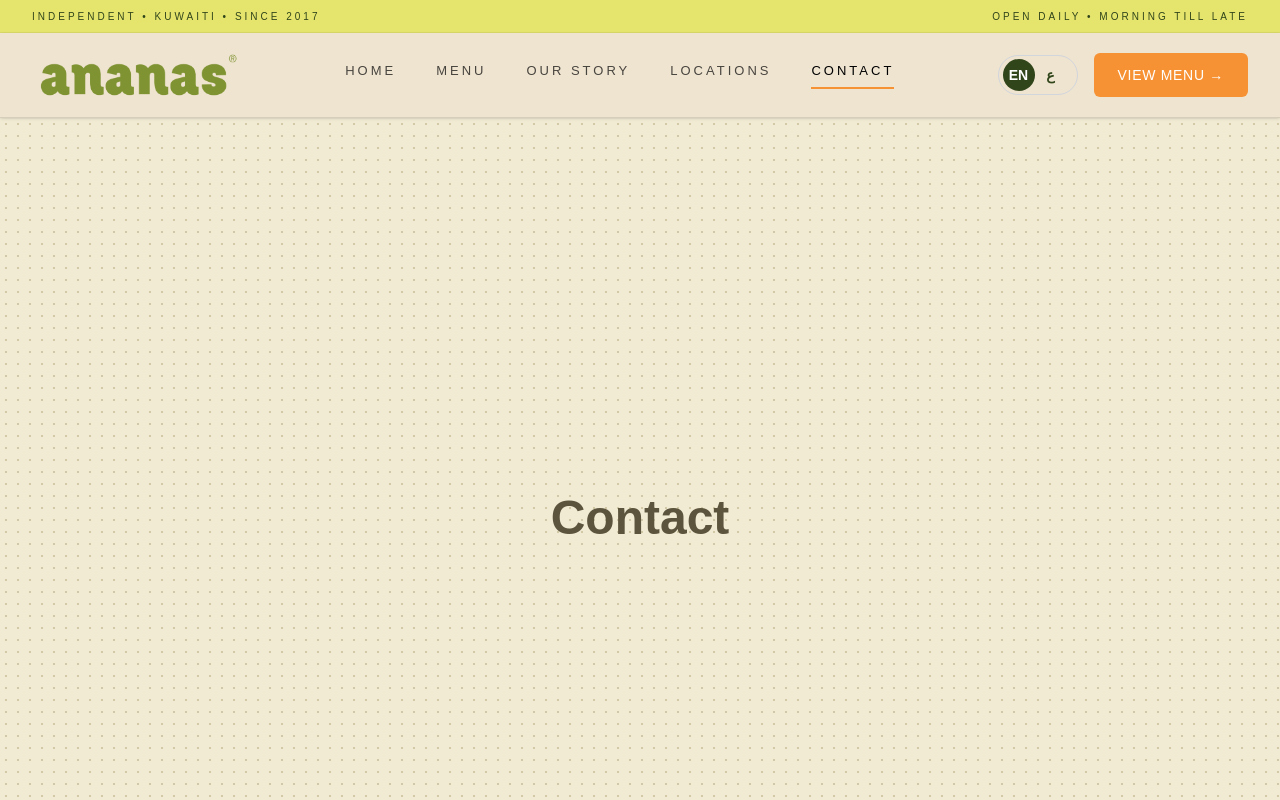
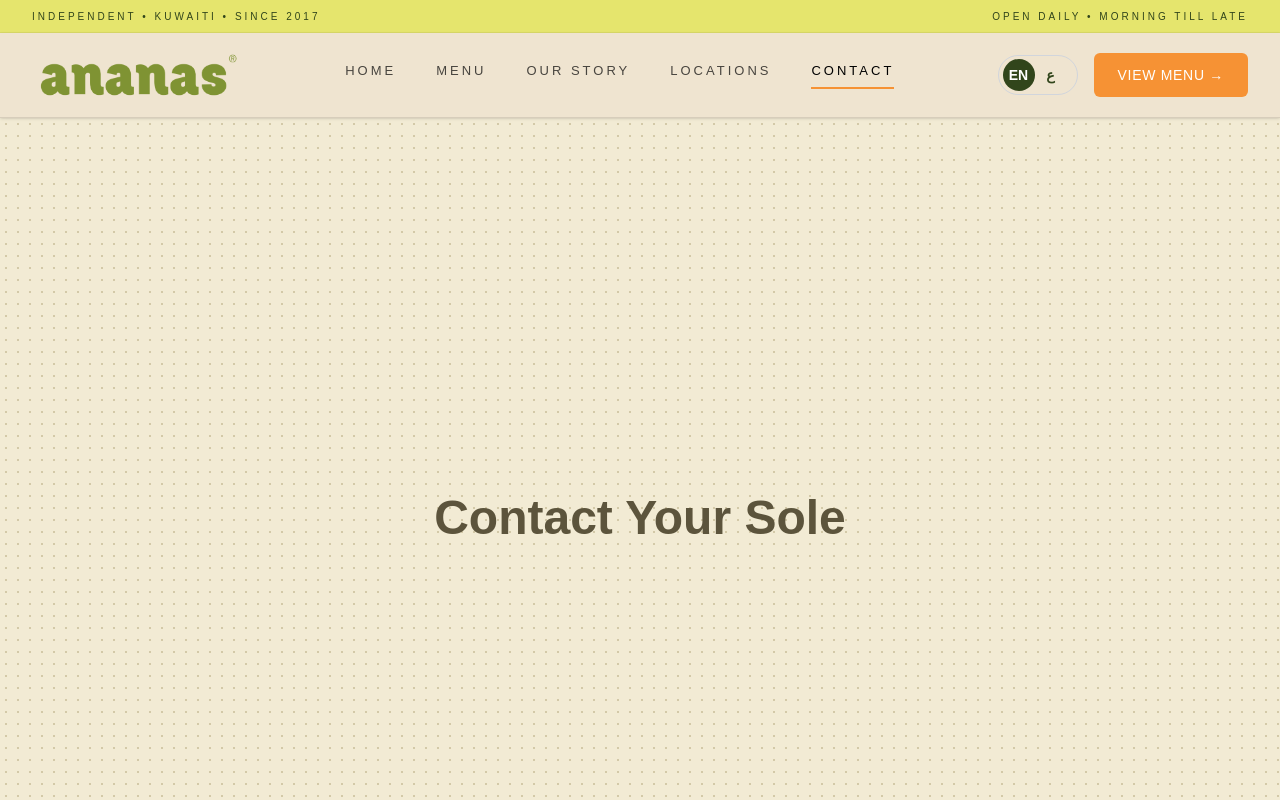
Before and after one commit to Shahil-muhammed/Aananasss, a Next.js app: page /en/contact in a window 1280 px wide. Shown: the top 800 px of the page. Built offline with nearby package versions, Linux system fonts and the light colour scheme.

Commit message:
new test

```diff
--- a/app/[locale]/about/page.tsx
+++ b/app/[locale]/about/page.tsx
@@ -1,3 +1,3 @@
 export default function AboutPage() {
-  return <h1 className="text-center min-h-1/2 min-w-1/2 bg-amber-300 text-white text-2xl">About</h1>;
+  return <h1 className="text-center min-h-1/2 min-w-1/2 bg-amber-300 text-white text-2xl">Not About</h1>;
 }
--- a/app/[locale]/contact/page.tsx
+++ b/app/[locale]/contact/page.tsx
@@ -8,7 +8,7 @@ export default function AboutPage() {
       }}
     >
       <h1 className="text-5xl font-bold text-[#5c543c]">
-        Contact
+        Contact Your Sole
       </h1>
     </section>
   );
```
